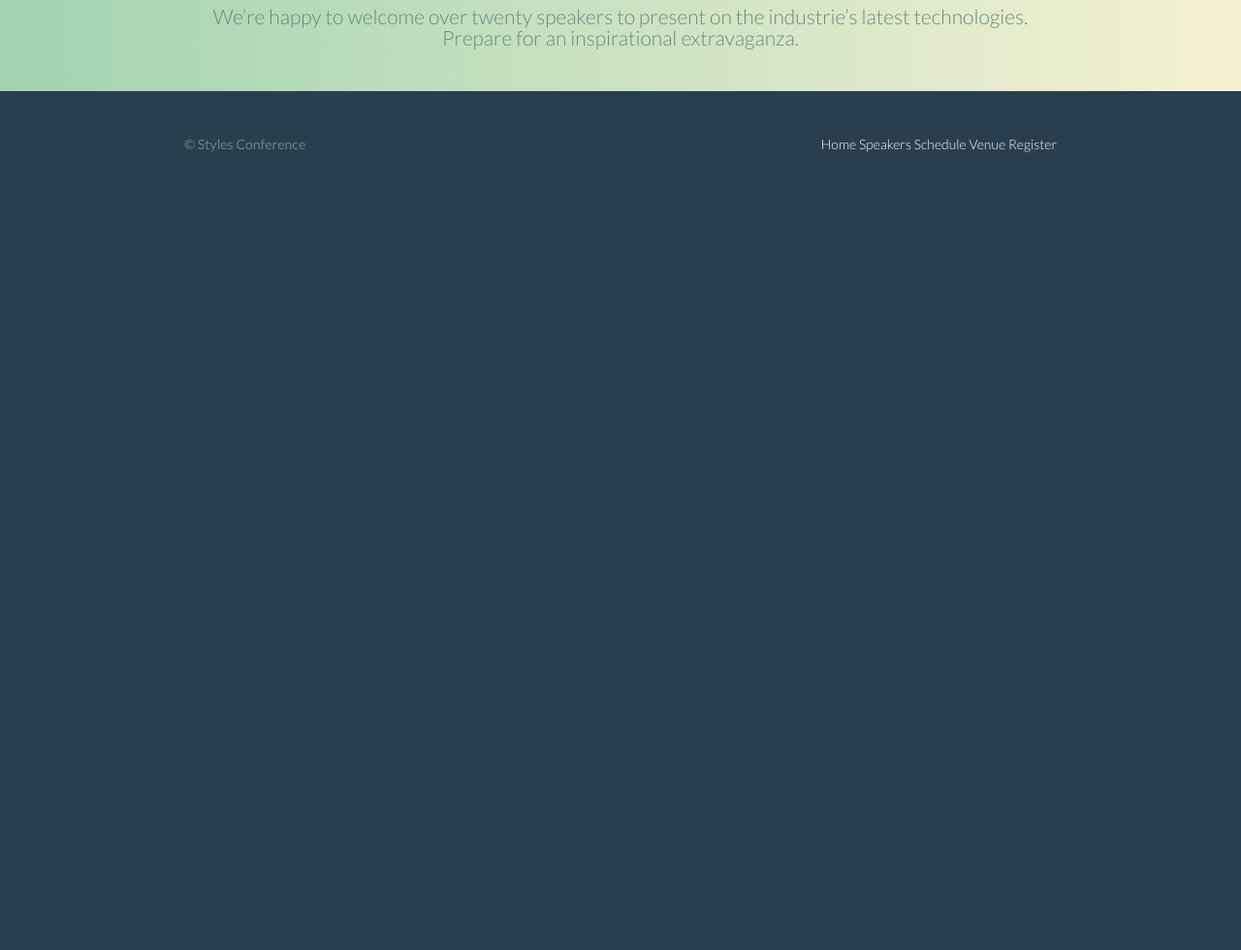
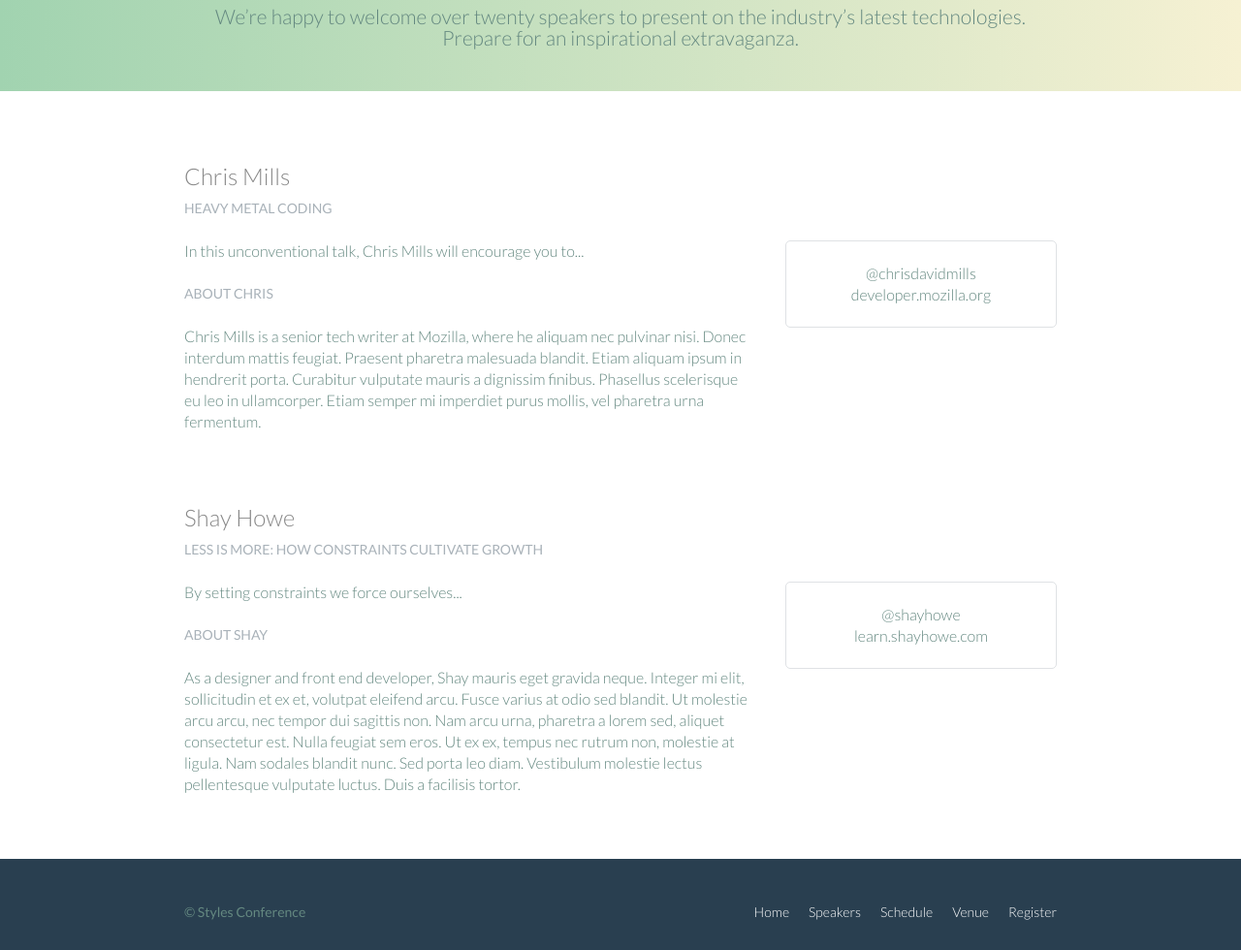
Before and after one commit to ArsAdamas/styles-conference, a plain HTML site: page speakers.html in a window 1280 px wide. Shown: the part 280-1260 px from the top of the page at 97% size. Before the commit the page ends 800 px from the top, so only its background shows below. Drawn offline with Linux system fonts and the light colour scheme.

Commit message:
Adding Updates from Lesson 8

```diff
--- a/assets/stylesheets/main.css
+++ b/assets/stylesheets/main.css
@@ -381,3 +381,34 @@ p a {
 .nav {
   text-align: right;
 }
+
+.nav li {
+  display: inline-block;
+  margin: 0 10px;
+  vertical-align: top;
+}
+
+.nav li:last-child {
+  margin-right: 0;
+}
+
+
+/*
+  ========================================
+
+  Speakers
+
+  ========================================
+*/
+
+.speaker-info {
+  border: 1px solid #dfe2e5;
+  border-radius: 5px;
+  margin-top: 88px;
+  padding: 22px 0;
+  text-align: center;
+}
+
+.speaker {
+  margin-bottom: 44px;
+}
--- a/speakers.html
+++ b/speakers.html
@@ -19,11 +19,13 @@
 			<h3 class="tagline">August 24&ndash;26th &mdash; Chicago, IL</h3>
 
 			<nav class="nav primary-nav">
-				<a href="index.html">Home</a>
-				<a href="speakers.html">Speakers</a>
-				<a href="schedule.html">Schedule</a>
-				<a href="venue.html">Venue</a>
-				<a href="register.html">Register</a>
+				<ul>
+					<li><a href="index.html">Home</a></li><!--
+					--><li><a href="speakers.html">Speakers</a></li><!--
+					--><li><a href="schedule.html">Schedule</a></li><!--
+					--><li><a href="venue.html">Venue</a></li><!--
+					--><li><a href="register.html">Register</a></li>
+				</ul>
 			</nav>
 
 		</header>
@@ -34,10 +36,57 @@
 
 				<h1>Speakers</h1>
 
-				<p>We&#8217;re happy to welcome over twenty speakers to present on the industrie&#8217;s latest technologies.  Prepare for an inspirational extravaganza.</p>
+				<p>We&#8217;re happy to welcome over twenty speakers to present on the industry&#8217;s latest technologies.  Prepare for an inspirational extravaganza.</p>
 
 			</div>
 
+		</section>
+
+		</section>
+
+		<section class="row">
+			<div class="grid">
+
+				<section class="speaker" id="chris-mills">
+					<div class="col-2-3">
+						<h2>Chris Mills</h2>
+						<h5>Heavy Metal Coding</h5>
+						<p>In this unconventional talk, Chris Mills will encourage you to...</p>
+						<h5>About Chris</h5>
+						<p>Chris Mills is a senior tech writer at Mozilla, where he aliquam nec pulvinar nisi. Donec interdum mattis feugiat. Praesent pharetra malesuada blandit. Etiam aliquam ipsum in hendrerit porta. Curabitur vulputate mauris a dignissim finibus. Phasellus scelerisque eu leo in ullamcorper. Etiam semper mi imperdiet purus mollis, vel pharetra urna fermentum. </p>
+
+					</div><!--
+					--><aside class="col-1-3">
+						<div class="speaker-info">
+							<ul>
+								<li><a href="https://twitter.com/chrisdavidmills">@chrisdavidmills</a></li>
+								<li><a href="http://developer.mozilla.org/">developer.mozilla.org</a></li>
+							</ul>
+						</div>
+
+					</aside>
+				</section>
+
+				<section id="shay-howe">
+					<div class="col-2-3">
+						<h2>Shay Howe</h2>
+						<h5>Less Is More: How Constraints Cultivate Growth</h5>
+						<p>By setting constraints we force ourselves...</p>
+						<h5>About Shay</h5>
+						<p>As a designer and front end developer, Shay mauris eget gravida neque. Integer mi elit, sollicitudin et ex et, volutpat eleifend arcu. Fusce varius at odio sed blandit. Ut molestie arcu arcu, nec tempor dui sagittis non. Nam arcu urna, pharetra a lorem sed, aliquet consectetur est. Nulla feugiat sem eros. Ut ex ex, tempus nec rutrum non, molestie at ligula. Nam sodales blandit nunc. Sed porta leo diam. Vestibulum molestie lectus pellentesque vulputate luctus. Duis a facilisis tortor.</p>
+
+					</div><!--
+					--><aside class="col-1-3">
+						<div class="speaker-info">
+							<ul>
+								<li><a href="https://twitter.com/shayhowe">@shayhowe</a></li>
+								<li><a href="http://learn.shayhowe.com/">learn.shayhowe.com</a></li>
+							</ul>
+						</div>
+
+					</aside>
+				</section>
+			</div>
 		</section>
 
 		<!-- Footer -->
@@ -45,12 +94,13 @@
 		<footer class=" primary-footer container">
 			<small>&copy; Styles Conference</small>
 			<nav class="nav">
-				<a href="index.html">Home</a>
-				<a href="speakers.html">Speakers</a>
-				<a href="schedule.html">Schedule</a>
-				<a href="venue.html">Venue</a>
-				<a href="register.html">Register</a>
-			</nav>
+				<ul>
+					<li><a href="index.html">Home</a></li><!--
+					--><li><a href="speakers.html">Speakers</a></li><!--
+					--><li><a href="schedule.html">Schedule</a></li><!--
+					--><li><a href="venue.html">Venue</a></li><!--
+					--><li><a href="register.html">Register</a></li>
+				</ul>
 		</footer>
 
 	</body>
```
Also changed, not shown: index.html (+14 -10 lines), register.html (+14 -11 lines), schedule.html (+14 -13 lines), venue.html (+14 -11 lines).
